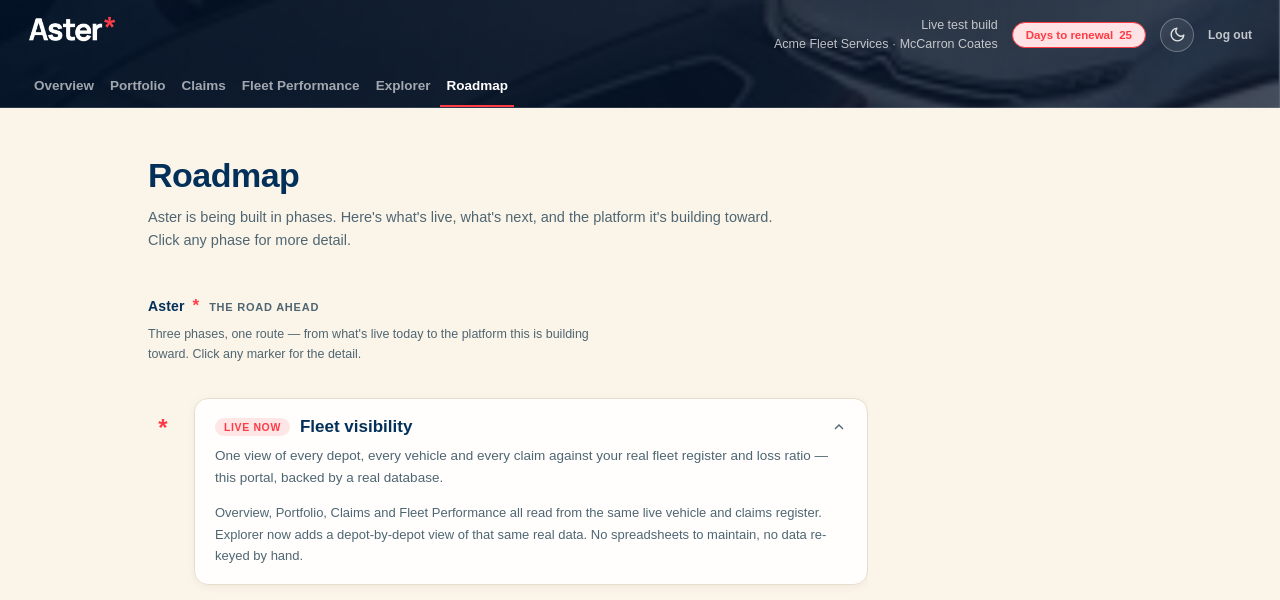
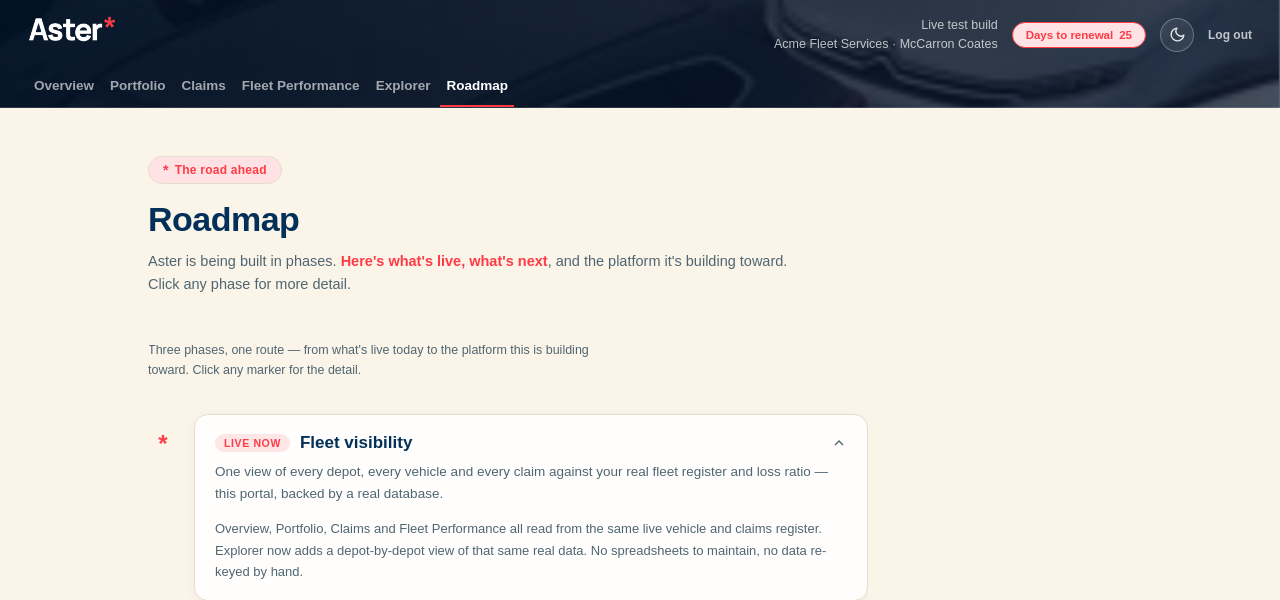
Before and after one commit to SteveStockleyMCL/aster-fleet-test, a Flask app: page /roadmap in a window 1280 px wide. Shown: the top 600 px of the page. Run offline with Flask 3, Linux system fonts and the light colour scheme; data comes from the database, SQL or seed files in the repository.

Commit message:
Add eyebrow/accent styling to Roadmap; remove redundant topline
Emphasize the current phase of the roadmap by highlighting 'Here's what’s live, what’s next' in the introductory paragraph.

```diff
--- a/templates/roadmap.html
+++ b/templates/roadmap.html
@@ -2,12 +2,12 @@
 {% block title %}Roadmap{% endblock %}
 {% block content %}
 <div class="page-head">
+  <span class="page-eyebrow"><span class="peb-mark">*</span> The road ahead</span>
   <h2>Roadmap</h2>
-  <p>Aster is being built in phases. Here's what's live, what's next, and the platform it's building toward. Click any phase for more detail.</p>
+  <p>Aster is being built in phases. <span class="accent">Here's what's live, what's next</span>, and the platform it's building toward. Click any phase for more detail.</p>
 </div>
 
 <div class="roadmap" id="roadmap-list">
-  <div class="roadmap-topline"><span class="rt-word">Aster</span><span class="rt-ast">*</span><span class="rt-label">The road ahead</span></div>
   <p class="roadmap-lead">Three phases, one route &mdash; from what's live today to the platform this is building toward. Click any marker for the detail.</p>
 
   <div class="rm-phase now" data-open="true">
```
